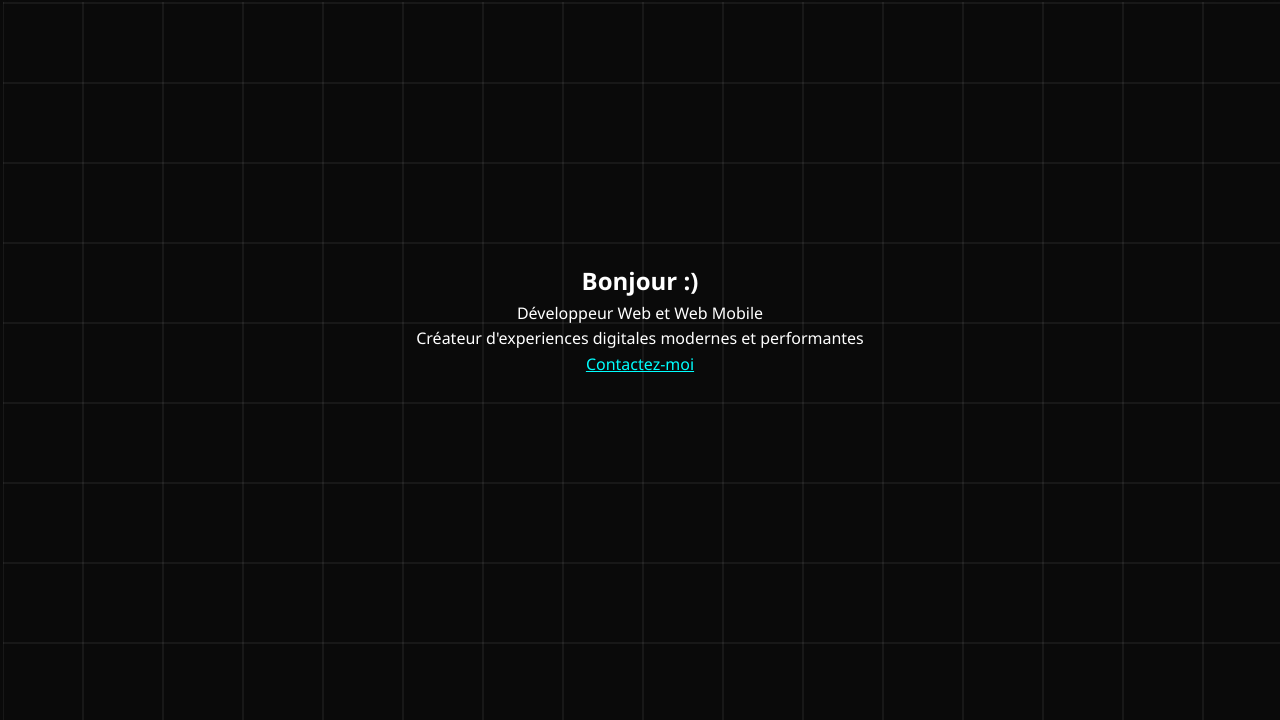
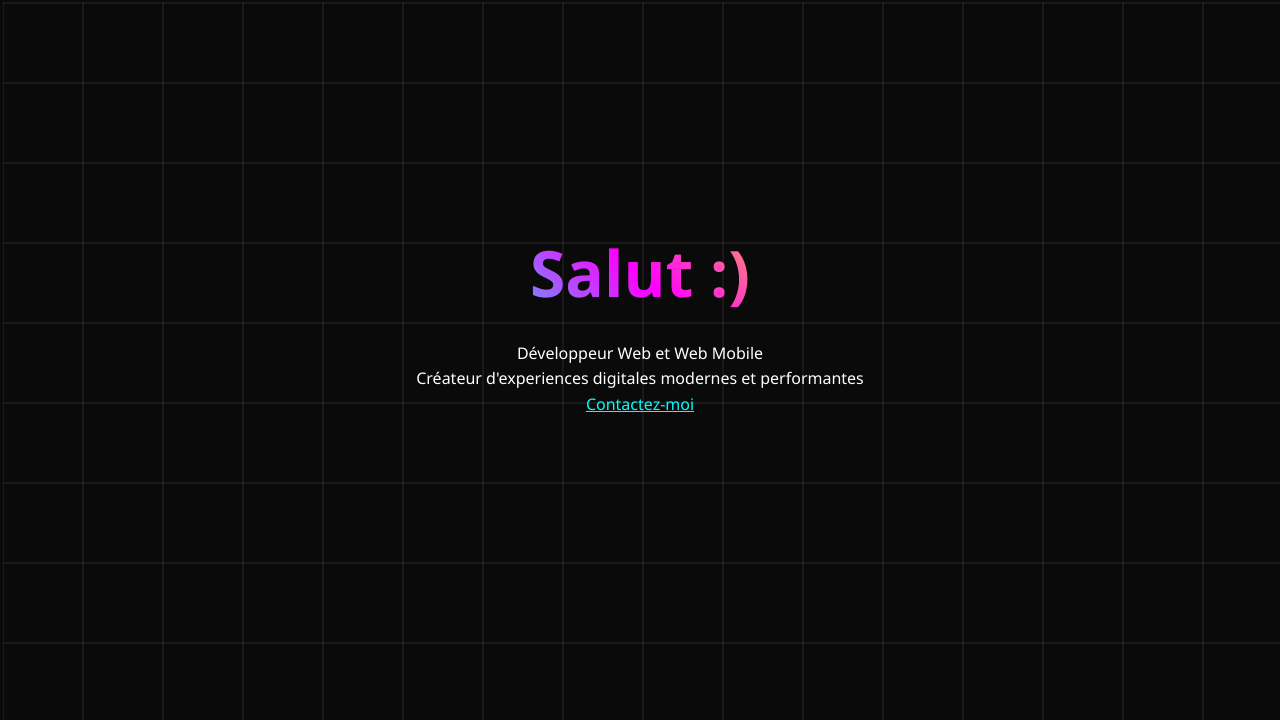
Before and after one commit to FantasticSkoph/Portfolio-CAUVIN-Eve, a plain HTML site: page index.html in a window 1280 px wide. Shown: the part 80-800 px from the top of the page. Drawn offline with Linux system fonts and the light colour scheme.

Commit message:
Salut :)

```diff
--- a/index.html
+++ b/index.html
@@ -43,7 +43,7 @@
     <!-- Bannière de la page -->
      <section class="hero" id="home">
     <div class="hero-content">
-        <h1>Bonjour :)</h1>
+        <h1>Salut :)</h1>
         <p class="subtitle">Développeur Web et Web Mobile</p>
         <p class="description">Créateur d'experiences digitales modernes et performantes</p>
         <a href="#contact" class="cta-button">Contactez-moi</a>
--- a/style.css
+++ b/style.css
@@ -245,4 +245,17 @@ html{
     text-align: center;
     position:relative;
 }
+.hero-content{
+    z-index: 2;
+    animation: fadeInUp 1s ease-out;
+}
+.hero h1{
+    font-size:4rem;
+    margin-bottom:1rem;
+    background:linear-gradient(45deg, #00ffff, #ff00ff, #ffff00);
+    background-clip: text;
+    -webkit-background-clip: text;
+    -webkit-text-fill-color: transparent;
+    animation: textShine 3s ease-in-out infinite;
+}
 /* CSS pour la bannière de la page */
```
